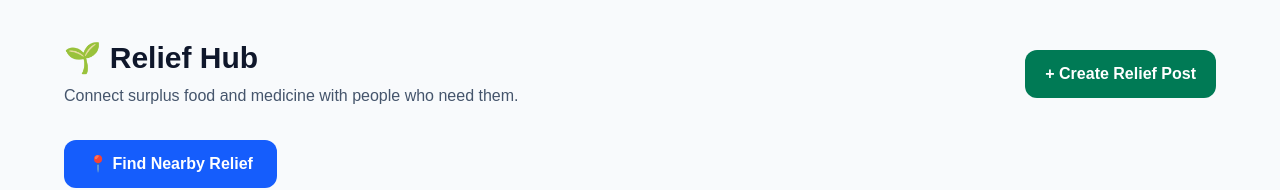
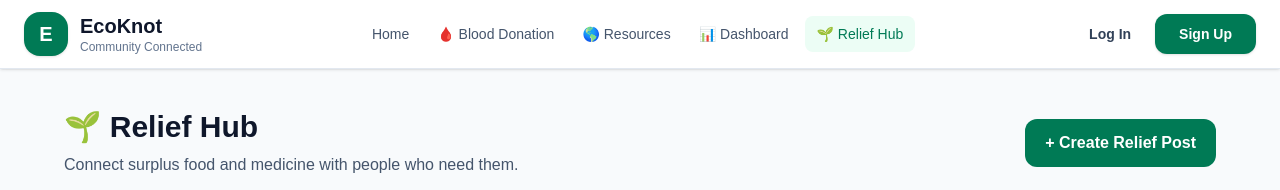
Before and after one commit to Sajid498/ecoknot, a Next.js app in the folder frontend/: page /rescue in a window 1280 px wide. Shown: the top 190 px of the page. Built offline with nearby package versions, Linux system fonts and the light colour scheme; no server answers.

Commit message:
nav setup

```diff
--- a/frontend/src/app/blood-donation/page.tsx
+++ b/frontend/src/app/blood-donation/page.tsx
@@ -1,8 +1,7 @@
 "use client";
 
 import ProtectedRoute from "@/components/ProtectedRoute";
-import Navbar from "@/components/Navbar";
-import BloodDonationNavbar from "@/components/BloodDonationNavbar";
+
 
 import {
     useEffect,
@@ -579,26 +578,7 @@ export default function BloodDonationPage() {
         <ProtectedRoute>
 
             <>
-
-                {/* ========================= */}
-                {/* PERMANENT MAIN NAVBAR */}
-                {/* ========================= */}
-
-                <Navbar />
-
-
-                {/* ========================= */}
-                {/* BLOOD MODULE NAVBAR */}
-                {/* ========================= */}
-
-                <BloodDonationNavbar />
-
-
-                {/* ========================= */}
-                {/* PAGE CONTENT */}
-                {/* ========================= */}
-
-                <main
+    <main
                     className="
                     min-h-screen
                     bg-slate-50
--- a/frontend/src/app/layout.tsx
+++ b/frontend/src/app/layout.tsx
@@ -1,5 +1,5 @@
 import type { Metadata } from "next";
-
+import AppNavigation from "@/components/AppNavigation";
 import {
   Geist,
   Geist_Mono
@@ -84,10 +84,11 @@ export default function RootLayout({
       <body className="min-h-full flex flex-col">
 
 
-        <ToastProvider />
+   <ToastProvider />
 
+<AppNavigation />
 
-        {children}
+{children}
 
 
       </body>
--- a/frontend/src/app/my-requests/page.tsx
+++ b/frontend/src/app/my-requests/page.tsx
@@ -3,8 +3,6 @@
 import { useEffect, useState } from "react";
 import { useRouter } from "next/navigation";
 
-import Navbar from "@/components/Navbar";
-import BloodDonationNavbar from "@/components/BloodDonationNavbar";
 
 import toast from "react-hot-toast";
 
@@ -571,18 +569,7 @@ export default function MyRequestsPage() {
             "
         >
 
-            {/* ========================= */}
-            {/* PERMANENT MAIN NAVBAR */}
-            {/* ========================= */}
 
-            <Navbar />
-
-
-            {/* ========================= */}
-            {/* BLOOD MODULE NAVBAR */}
-            {/* ========================= */}
-
-            <BloodDonationNavbar />
 
 
             {/* ========================= */}
@@ -1107,4 +1094,5 @@ export default function MyRequestsPage() {
 
     );
 
+
 }
--- a/frontend/src/app/page.tsx
+++ b/frontend/src/app/page.tsx
@@ -457,31 +457,7 @@ export default function Home() {
 
 
 
-                <div className="rounded-2xl border border-blue-100 bg-blue-50 p-5">
 
-
-                  <div className="mb-4 flex h-11 w-11 items-center justify-center rounded-xl bg-blue-100 text-xl">
-
-                    📚
-
-                  </div>
-
-
-                  <h3 className="font-bold text-slate-900">
-
-                    Academic Hub
-
-                  </h3>
-
-
-                  <p className="mt-2 text-sm leading-6 text-slate-600">
-
-                    Share notes, materials, and academic knowledge.
-
-                  </p>
-
-
-                </div>
 
 
 
--- /dev/null
+++ b/frontend/src/components/AppNavigation.tsx
@@ -0,0 +1,122 @@
+"use client";
+
+
+import {
+    usePathname
+} from "next/navigation";
+
+
+import Navbar from "@/components/Navbar";
+
+
+import BloodDonationNavbar from "@/components/BloodDonationNavbar";
+
+
+
+// Future imports will be added later
+// import ReliefNavbar from "@/components/ReliefNavbar";
+// import TimeBankNavbar from "@/components/TimeBankNavbar";
+
+
+
+
+
+
+
+
+export default function AppNavigation(){
+
+
+
+    const pathname =
+
+        usePathname();
+
+
+
+
+
+
+    function showBloodNavbar(){
+
+
+        return (
+
+            pathname.startsWith(
+                "/blood-donation"
+            )
+
+            ||
+
+            pathname.startsWith(
+                "/my-requests"
+            )
+
+            ||
+
+            pathname.startsWith(
+                "/my-donations"
+            )
+
+            ||
+
+            pathname.startsWith(
+                "/donation-history"
+            )
+
+            ||
+
+            pathname.startsWith(
+                "/donors"
+            )
+
+        );
+
+
+    }
+
+
+
+
+
+
+
+
+
+    return(
+
+
+        <>
+
+
+            {/* Always visible */}
+
+            <Navbar />
+
+
+
+
+
+            {/* Blood Module Navigation */}
+
+
+            {
+                showBloodNavbar()
+
+                &&
+
+                <BloodDonationNavbar />
+
+            }
+
+
+
+
+
+        </>
+
+
+    );
+
+
+}
--- a/frontend/src/components/Navbar.tsx
+++ b/frontend/src/components/Navbar.tsx
@@ -946,33 +946,7 @@ export default function Navbar() {
 
 
 
-                                        {/* ACADEMIC HUB */}
 
-                                        <Link
-
-                                            href="#"
-
-                                            onClick={
-                                                closeProfileMenu
-                                            }
-
-                                            className="
-                                            block
-                                            rounded-xl
-                                            px-4
-                                            py-3
-                                            text-sm
-                                            font-medium
-                                            text-slate-700
-                                            transition
-                                            hover:bg-emerald-50
-                                            hover:text-emerald-700
-                                            "
-                                        >
-
-                                            🎓 Academic Hub
-
-                                        </Link>
 
 
 
```
Also changed, not shown: frontend/src/app/blood-donation/create/page.tsx (+316 -78 lines).
